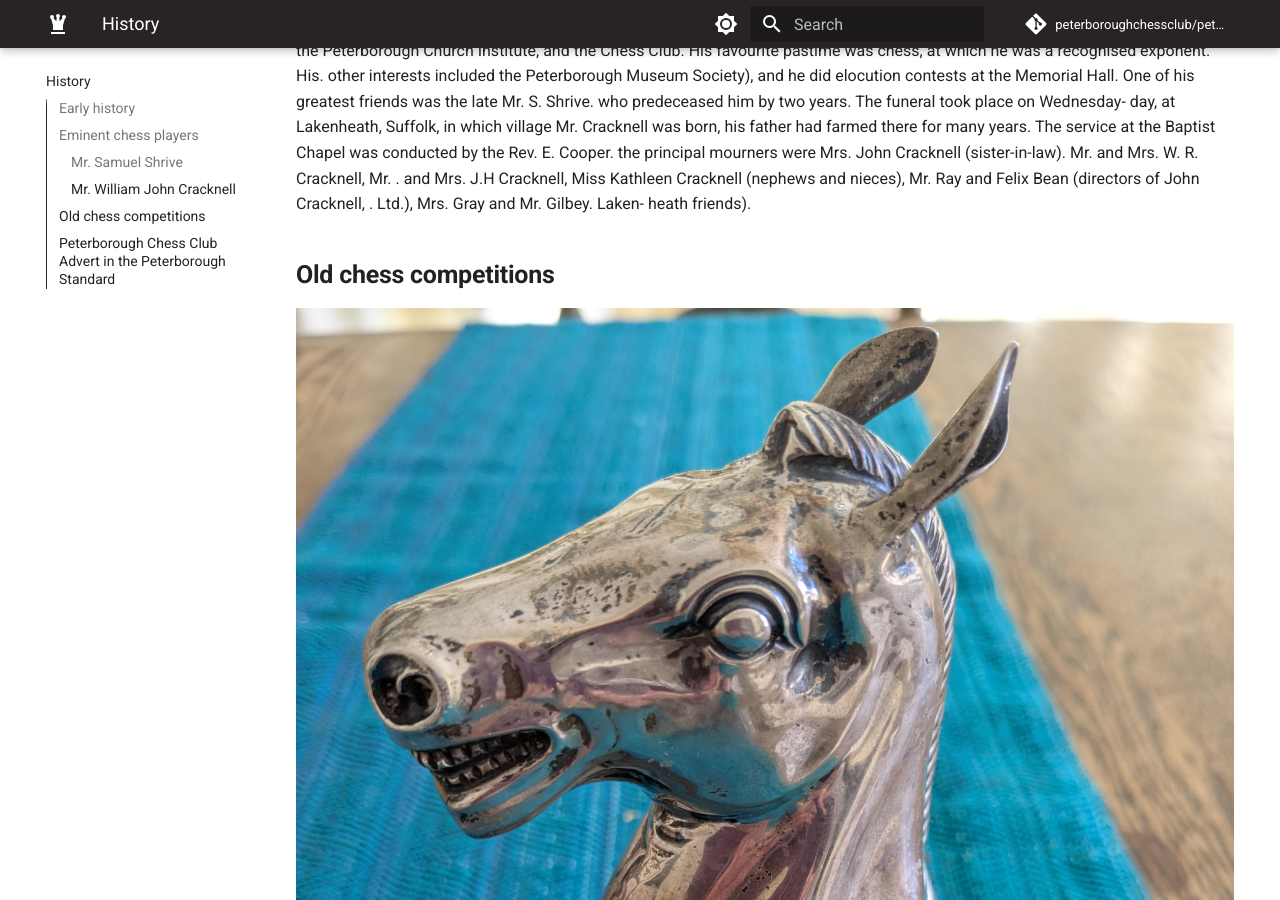
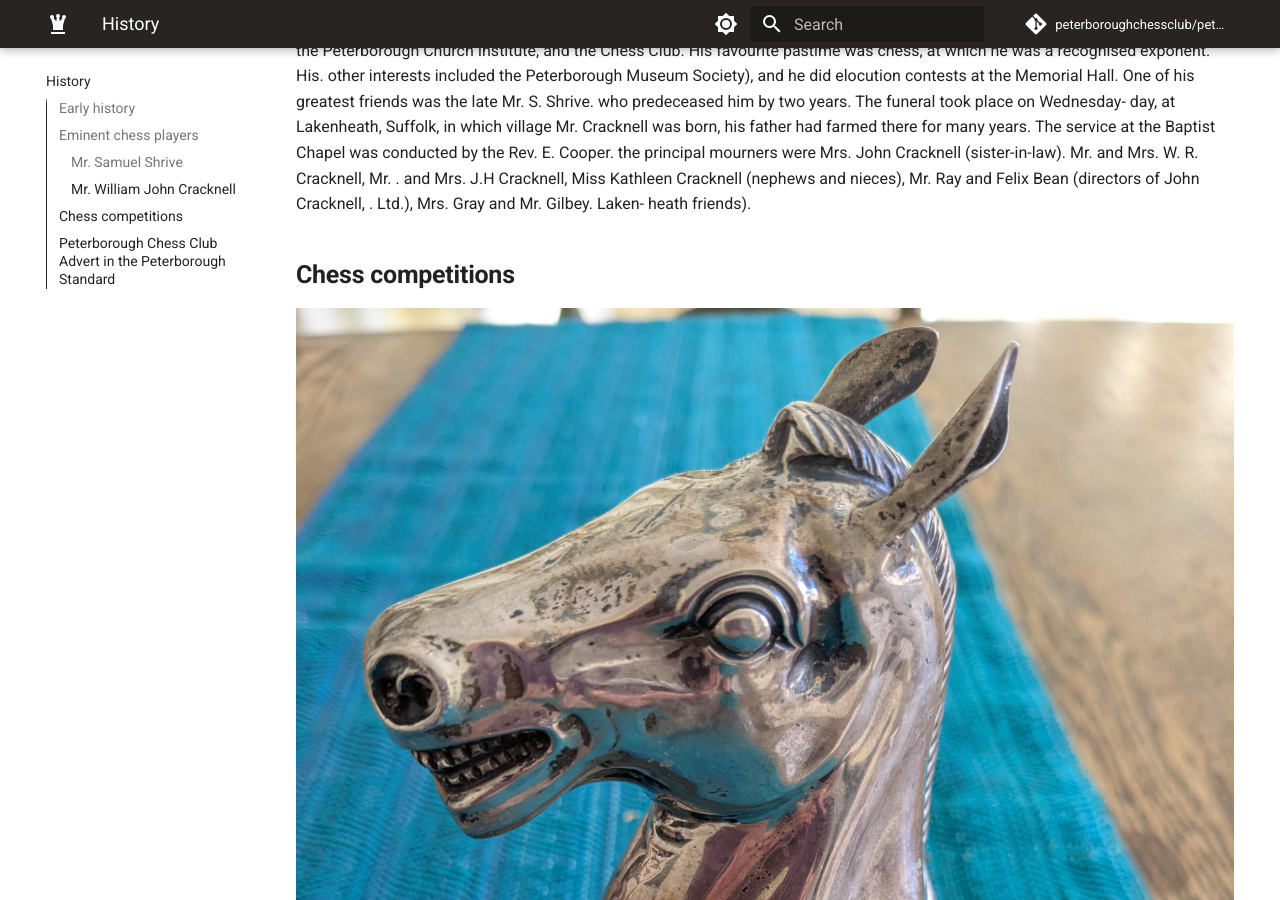
Before and after one commit to peterboroughchessclub/site, an MkDocs documentation site: the page built from docs/history.md, in a window 1280 px wide and 900 px high, scrolled down 3898 px. Built offline with MkDocs 1.6.1 and Material for MkDocs 9.7.7, drawn with Linux system fonts in a browser that asks for light colours; comment, search, counter and statistics services are not loaded.

Commit message:
Update history.md

```diff
--- a/docs/history.md
+++ b/docs/history.md
@@ -29,7 +29,7 @@ BACK TO THE HOMELAND. After a time he decided to return to the Motherland for a
 ### Mr. William John Cracknell
 THE CATHEDRAL. with regret that we record the passing Mr. William John Cracknell. of 5, Manor House-street, on Saturday, at the age of 66 years. Mr. Cracknell, who was the only brother of the late Mr. John Cracknell, the former Peterborough building contractor, had patiently borne an illness of low, came to live in Peterborough about thirty years ago, and for the past 21 years had made his home in Manor House - Street. Of a quiet and kindly disposition, he had a host of friends and was one of the best-known members of the Peterborough Church Institute, and the Chess Club. His favourite pastime was chess, at which he was a recognised exponent. His. other interests included the Peterborough Museum Society), and he did elocution contests at the Memorial Hall. One of his greatest friends was the late Mr. S. Shrive. who predeceased him by two years. The funeral took place on Wednesday- day, at Lakenheath, Suffolk, in which village Mr. Cracknell was born, his father had farmed there for many years. The service at the Baptist Chapel was conducted by the Rev. E. Cooper. the principal mourners were Mrs. John Cracknell (sister-in-law). Mr. and Mrs. W. R. Cracknell, Mr. . and Mrs. J.H Cracknell, Miss Kathleen Cracknell (nephews and nieces), Mr. Ray and Felix Bean (directors of John Cracknell, . Ltd.), Mrs. Gray and Mr. Gilbey. Laken- heath friends).
 
-## Old chess competitions
+## Chess competitions
 
 ![Silver Knight](./img/silverknight.jpg){ align=left }
 
```
